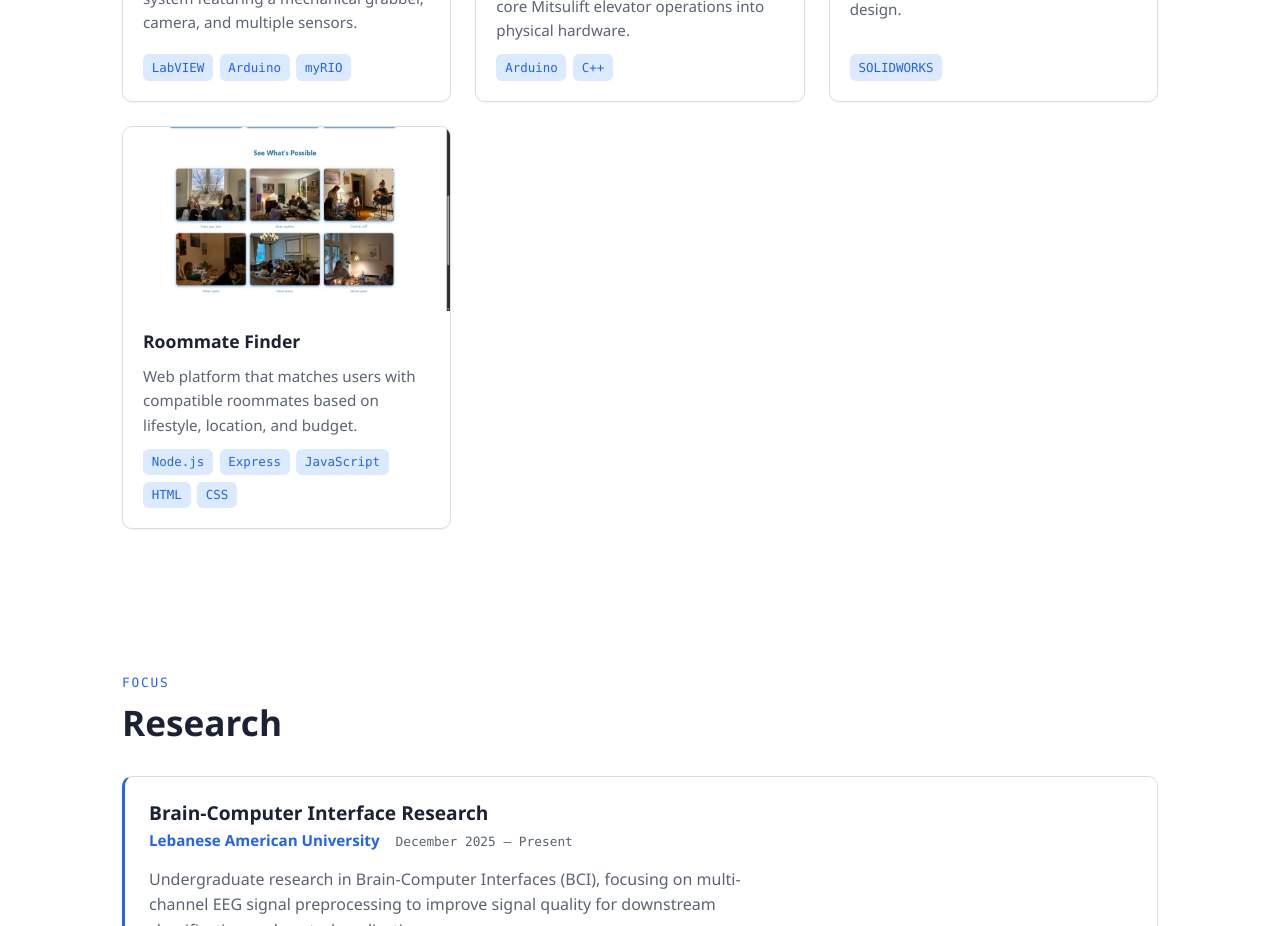
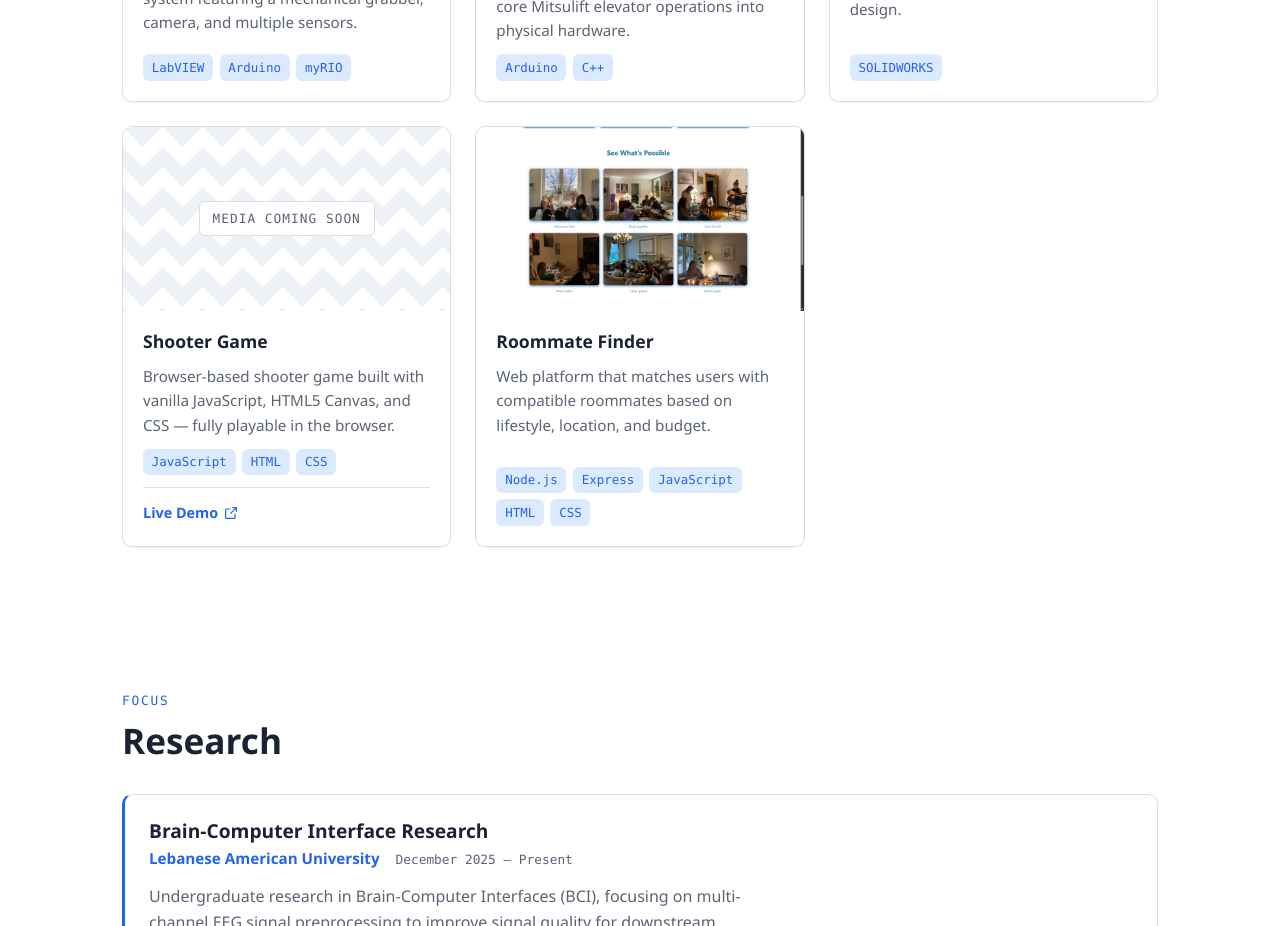
Before and after one commit to JamesJMakhlouf/Portfolio, a React (Vite) app: page / in a window 1280 px wide. Shown: the part 2600-3526 px from the top of the page. Built offline with nearby package versions, Linux system fonts and the light colour scheme.

Commit message:
Add Shooter Game project with live demo link

```diff
--- a/src/data/portfolio.ts
+++ b/src/data/portfolio.ts
@@ -476,6 +476,30 @@ export const portfolio: PortfolioData = {
       ],
     },
     {
+      slug: 'shooter-game',
+      title: 'Shooter Game',
+      summary:
+        'Browser-based shooter game built with vanilla JavaScript, HTML5 Canvas, and CSS — fully playable in the browser.',
+      longDescription:
+        'A browser-based shooter game built entirely with vanilla JavaScript, HTML5 Canvas, and CSS. Players control a shooter defending against a stream of approaching targets, with score tracking and escalating difficulty. The game runs directly in the browser with no dependencies or build step.',
+      highlights: [
+        'Built with vanilla JavaScript and HTML5 Canvas.',
+        'Score tracking with escalating difficulty.',
+        'Deployed and playable in the browser.',
+      ],
+      tags: ['JavaScript', 'HTML', 'CSS'],
+      links: [{ label: 'Live Demo', url: 'https://jamesjmakhlouf.github.io/Shooter-Game/' }],
+      media: [
+        {
+          type: 'videoLink',
+          url: 'https://jamesjmakhlouf.github.io/Shooter-Game/',
+          label: 'Play Shooter Game',
+          alt: 'Shooter Game live demo',
+          caption: 'Play the game directly in your browser.',
+        },
+      ],
+    },
+    {
       slug: 'roommate-finder',
       title: 'Roommate Finder',
       summary:
```
